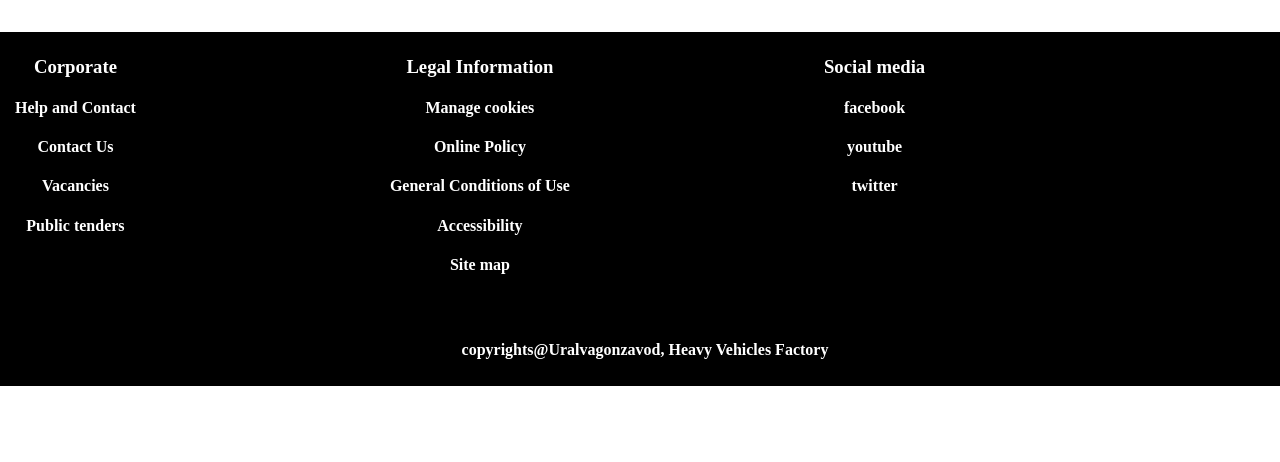
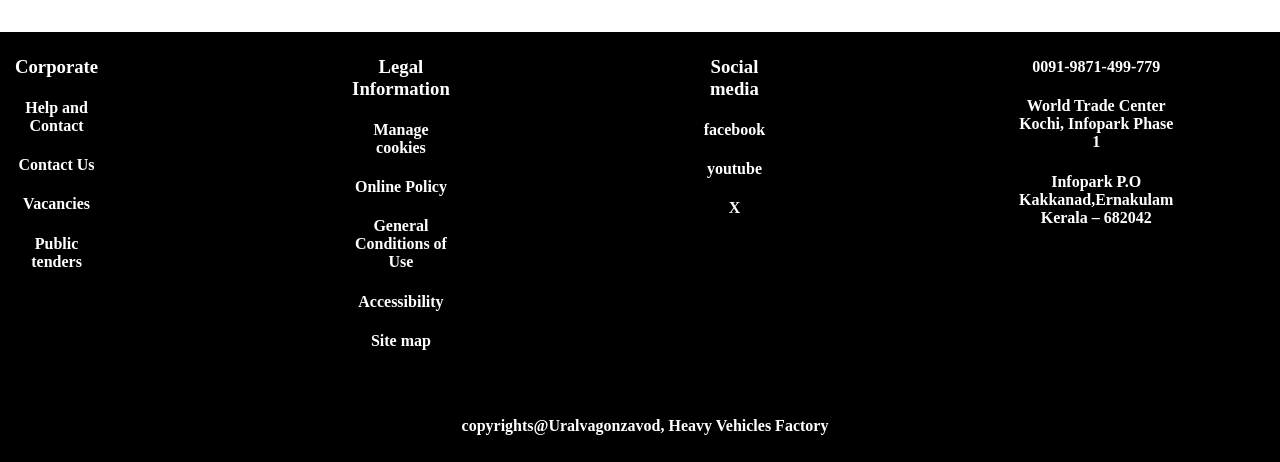
Before and after one commit to nikhilpj/Responsive-Website, a plain HTML site: page versions.html in a window 1280 px wide. Shown: the part 1381-1843 px from the top of the page. Before the commit the page ends 1767 px from the top, so only its background shows below. Drawn offline with Linux system fonts and the light colour scheme.

Commit message:
changes in footer

```diff
--- a/versions.html
+++ b/versions.html
@@ -18,11 +18,11 @@
       </div>
       <div class="nav-items">
         <nav>
-          <a href="home.html" class="navbar-link">Home</a>
+          <a href="index.html" class="navbar-link">Home</a>
           <a href="history.html" class="navbar-link">History</a>
           <a href="specifications.html" class="navbar-link">Specifications</a>
           <a href="wars.html" class="navbar-link">Wars</a>
-
+          <a href="versions.html" class="navbar-link">Versions</a>
           <a href="contact.html" class="navbar-link">Contact</a>
         </nav>
       </div>
@@ -146,15 +146,20 @@
         </div>
         <div class="footer-container-items">
           <h3>Social media</h3>
-          <h4>facebook</h4>
-          <h4>youtube</h4>
-          <h4>twitter</h4>
+          <h4><a href="https://www.facebook.com/">facebook</a></h4>
+          <h4><a href="https://www.youtube.com/">youtube</a></h4>
+          <h4><a href="https://x.com/">X</a></h4>
+        </div>
+        <div class="footer-container-items">
+          <h3></h3>
+          <h4>0091-9871-499-779</h4>
+          <h4>World Trade Center Kochi, Infopark Phase 1</h4>
+          <h4>Infopark P.O Kakkanad,Ernakulam Kerala – 682042</h4>
         </div>
       </div>
       <div>
         <h4>copyrights@Uralvagonzavod, Heavy Vehicles Factory</h4>
       </div>
-
     </footer>
   </body>
 </html>
```
Also changed, not shown: contact.html (+1 -0 lines), history.html (+10 -4 lines), index.html (+9 -4 lines), specifications.html (+10 -5 lines), wars.html (+10 -5 lines).
